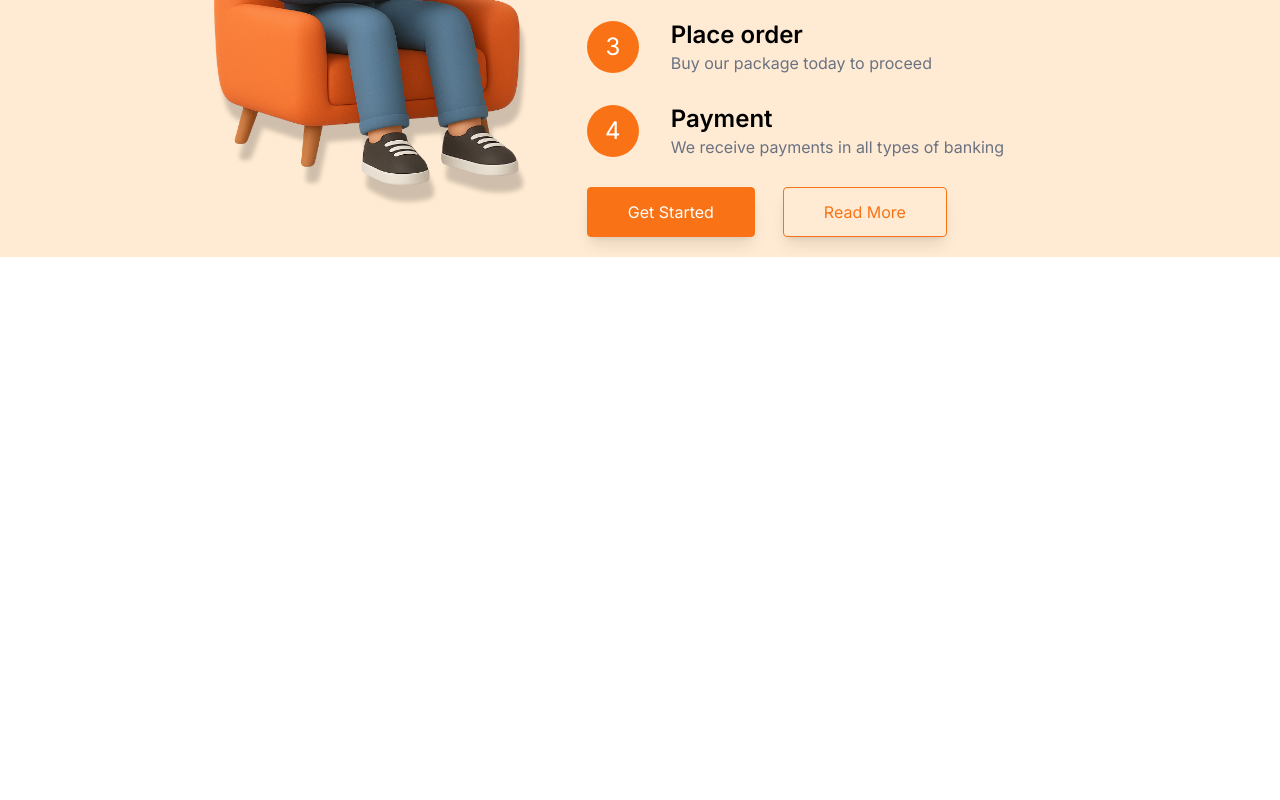
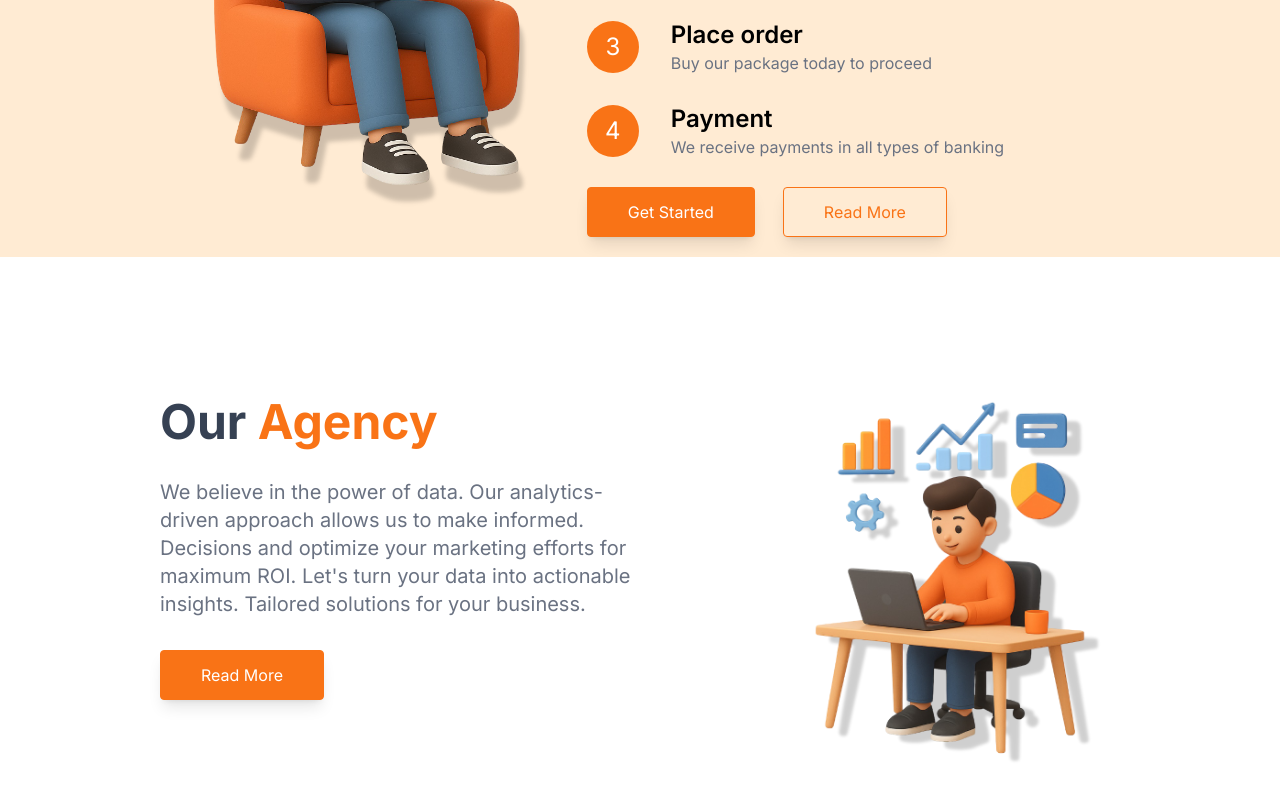
Before and after one commit to Staggs-hertz/brandbuzz-website, a React (Vite) app: page / in a window 1280 px wide. Shown: the part 1639-2439 px from the top of the page. Before the commit the page ends 1896 px from the top, so only its background shows below. Built offline with nearby package versions, Linux system fonts and the light colour scheme.

Commit message:
create the OurAgency section component

```diff
--- a/src/App.jsx
+++ b/src/App.jsx
@@ -3,6 +3,7 @@ import Navbar from "./components/Navbar";
 import Hero from "./components/Hero";
 import Services from "./components/Services";
 import SolutionSteps from "./components/SolutionSteps";
+import OurAgency from "./components/OurAgency";
 
 const App = () => {
   const [theme, setTheme] = useState(
@@ -14,6 +15,7 @@ const App = () => {
       <Hero />
       <Services />
       <SolutionSteps />
+      <OurAgency />
     </div>
   );
 };
--- /dev/null
+++ b/src/components/OurAgency.jsx
@@ -0,0 +1,37 @@
+import React from "react";
+import assets from "../assets/assets";
+
+const OurAgency = () => {
+  return (
+    <div className="px-4 sm:px-12 lg:px-24 xl:px-40 py-11 flex items-center justify-between max-md:flex-col">
+      {/* Below is the left hand side of the section */}
+      <div className="space-y-8">
+        <h2 className="font-bold text-4xl sm:text-5xl text-gray-700 dark:text-white">
+          Our <span className="text-primary">Agency</span>
+        </h2>
+        <p className="text-gray-500 dark:text-gray-300 mx-auto text-xl md:w-9/12 ml-0">
+          We believe in the power of data. Our analytics-driven approach allows
+          us to make informed. <br />
+          Decisions and optimize your marketing efforts for maximum ROI. Let's
+          turn your data into actionable insights. Tailored solutions for your
+          business.
+        </p>
+        <div className="flex">
+          <a
+            href="#"
+            className="text-white text-md bg-primary border border-primary py-3 px-10 rounded hover:scale-105 transition-all shadow-lg flex-wrap"
+          >
+            Read More
+          </a>
+        </div>
+      </div>
+
+      {/* Below is the right hand side of the section */}
+      <div className="max-md:w-10/12 mx-auto">
+        <img src={assets.agency_img} className="w-full" alt="" />
+      </div>
+    </div>
+  );
+};
+
+export default OurAgency;
--- a/src/components/SolutionSteps.jsx
+++ b/src/components/SolutionSteps.jsx
@@ -6,7 +6,7 @@ const SolutionSteps = () => {
   return (
     <div className="px-4 sm:px-12 lg:px-24 xl:px-40 flex justify-between items-center bg-orange-200/50 dark:bg-primary/20 max-md:flex-col">
       {/* Below is the left hand side of the section */}
-      <div>
+      <div className="max-md:w-10/12 mx-auto">
         <img src={assets.solution_img} className="w-11/12 m-auto" alt="" />
       </div>
 
```
Also changed, not shown: src/assets/agency.png.
